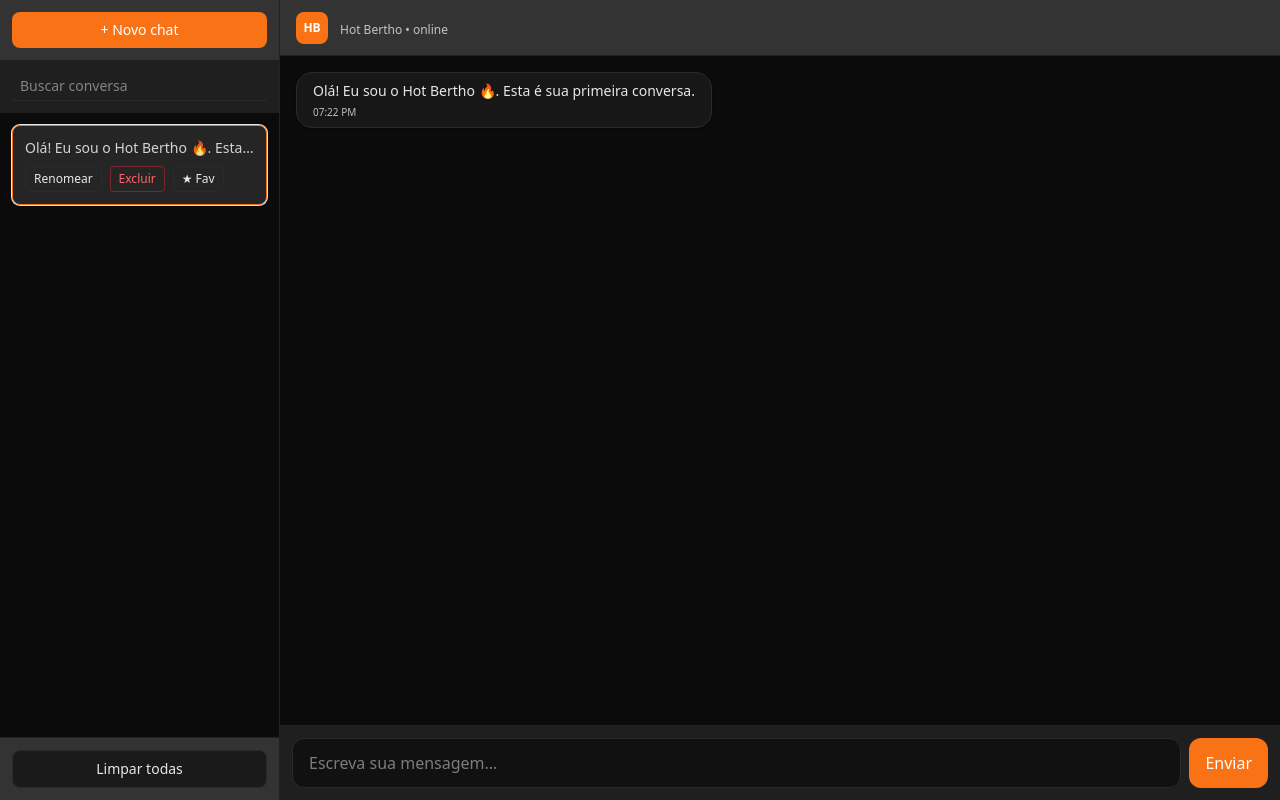
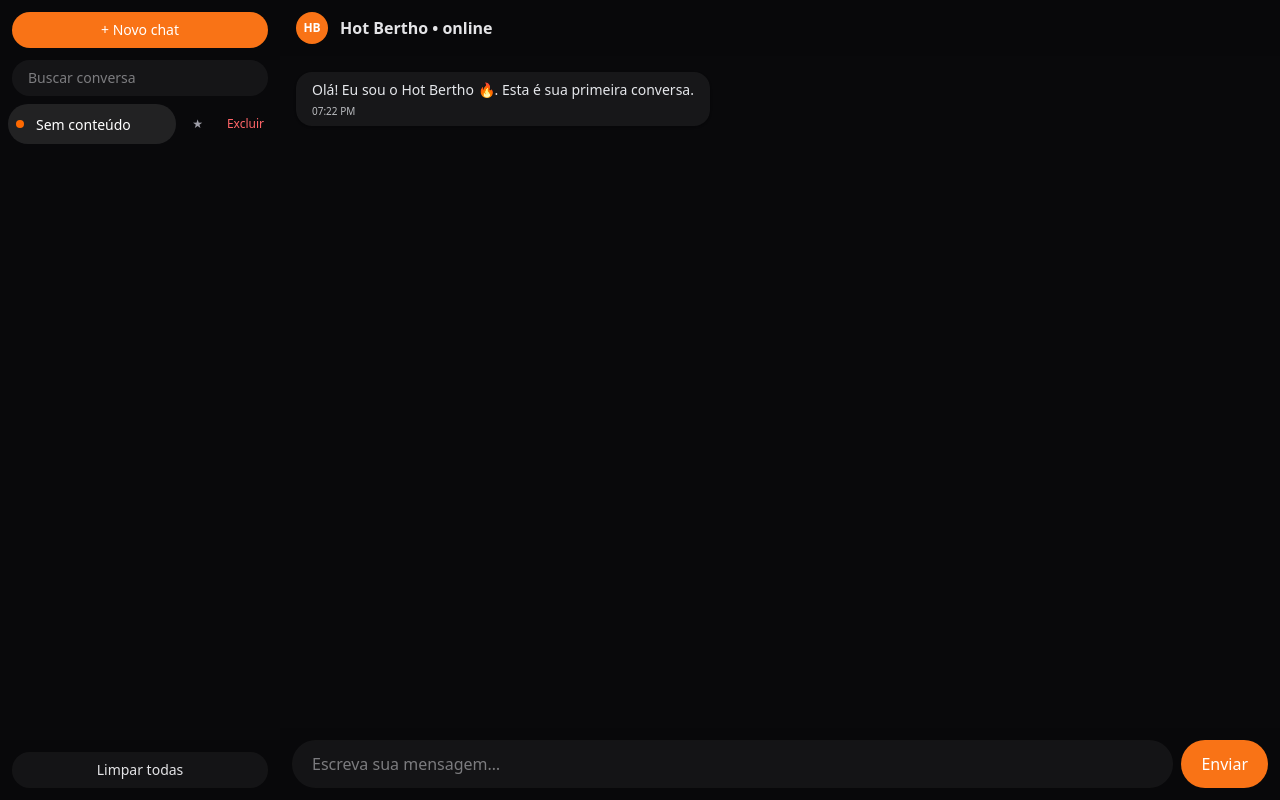
Before and after one commit to BatePapoQuente/ia-chathot, a Next.js app in the folder ia-chathot/: page / in a window 1280 px wide. Built offline with nearby package versions, Linux system fonts and the light colour scheme.

Commit message:
VIsual mais clean, sem quadrados ou bordas com ponta

```diff
--- a/ia-chathot/app/components/chat/ChatHub.tsx
+++ b/ia-chathot/app/components/chat/ChatHub.tsx
@@ -5,21 +5,18 @@ import ConversationItem from "./ConversationItem";
 
 type Author = "me" | "hot";
 type Message = { id: string; author: Author; text: string; timestamp: number };
-type Thread = { id: string; title: string; messages: Message[]; favorite?: boolean };
+type Thread  = { id: string; title: string; messages: Message[]; favorite?: boolean };
 
 const STORAGE_KEY = "hub:threads";
 const ORANGE = "#f97316";
-const BG_DARK = "#0b0b0b";
-const PANEL = "#1f1f1f";
-const PANEL_2 = "#333333";
 
 export default function ChatHub() {
-  const [threads, setThreads] = useState<Thread[]>([]);
+  const [threads, setThreads]   = useState<Thread[]>([]);
   const [activeId, setActiveId] = useState<string>("");
-  const [query, setQuery] = useState<string>("");
-  const [input, setInput] = useState<string>("");
+  const [query, setQuery]       = useState<string>("");
+  const [input, setInput]       = useState<string>("");
 
-  // carregar histórico
+  // carregar/salvar histórico
   useEffect(() => {
     const raw = localStorage.getItem(STORAGE_KEY);
     if (raw) {
@@ -44,28 +41,17 @@ export default function ChatHub() {
       localStorage.setItem(STORAGE_KEY, JSON.stringify([first]));
     }
   }, []);
+  useEffect(() => localStorage.setItem(STORAGE_KEY, JSON.stringify(threads)), [threads]);
 
-  // salvar
-  useEffect(() => {
-    localStorage.setItem(STORAGE_KEY, JSON.stringify(threads));
-  }, [threads]);
+  const active = useMemo(() => threads.find(t => t.id === activeId), [threads, activeId]);
 
-  const listRef = useRef<HTMLDivElement>(null);
-  useEffect(() => {
-    listRef.current?.scrollTo({ top: listRef.current.scrollHeight, behavior: "smooth" });
-  }, [activeId, threads]);
-
-  const active = useMemo<Thread | undefined>(
-    () => threads.find((t: Thread) => t.id === activeId),
-    [threads, activeId]
-  );
-
-  // filtro da busca: título + última msg
-  const filteredThreads = useMemo<Thread[]>(() => {
+  const filteredThreads = useMemo(() => {
     const q = query.toLowerCase();
-    return threads.filter((t: Thread) =>
-      `${t.title} ${t.messages.at(-1)?.text ?? ""}`.toLowerCase().includes(q)
-    );
+    return threads.filter(t => {
+      const first = t.messages[0]?.text ?? "";
+      const last  = t.messages.at(-1)?.text ?? "";
+      return `${first} ${last}`.toLowerCase().includes(q);
+    });
   }, [threads, query]);
 
   function newThread() {
@@ -81,58 +67,28 @@ export default function ChatHub() {
         },
       ],
     };
-    setThreads((prev: Thread[]) => [n, ...prev]);
+    setThreads(prev => [n, ...prev]);
     setActiveId(n.id);
   }
-
   function toggleFavorite(id: string) {
-    setThreads((prev: Thread[]) =>
-      prev.map((t: Thread) => (t.id === id ? { ...t, favorite: !t.favorite } : t))
-    );
+    setThreads(prev => prev.map(t => (t.id === id ? { ...t, favorite: !t.favorite } : t)));
   }
-
   function deleteThread(id: string) {
-    const rest = threads.filter((t: Thread) => t.id !== id);
+    const rest = threads.filter(t => t.id !== id);
     setThreads(rest);
     if (id === activeId) setActiveId(rest[0]?.id ?? "");
   }
-
-  function renameThread(id: string) {
-    const title = prompt("Novo título da conversa:")?.trim();
-    if (!title) return;
-    setThreads((prev: Thread[]) => prev.map((t: Thread) => (t.id === id ? { ...t, title } : t)));
-  }
-
   function send() {
     const text = input.trim();
     if (!text || !active) return;
-    const msg: Message = {
-      id: crypto.randomUUID?.() ?? String(Date.now()),
-      author: "me",
-      text,
-      timestamp: Date.now(),
-    };
-    setThreads((prev: Thread[]) =>
-      prev.map((t: Thread) => (t.id === active.id ? { ...t, messages: [...t.messages, msg] } : t))
-    );
+    const msg: Message = { id: crypto.randomUUID?.() ?? String(Date.now()), author: "me", text, timestamp: Date.now() };
+    setThreads(prev => prev.map(t => (t.id === active.id ? { ...t, messages: [...t.messages, msg] } : t)));
     setInput("");
-
-    // auto-reply simples
     setTimeout(() => {
-      const reply: Message = {
-        id: crypto.randomUUID?.() ?? String(Date.now() + 1),
-        author: "hot",
-        text: "Anotado! 🔥",
-        timestamp: Date.now(),
-      };
-      setThreads((prev: Thread[]) =>
-        prev.map((t: Thread) =>
-          t.id === active.id ? { ...t, messages: [...t.messages, reply] } : t
-        )
-      );
-    }, 400);
+      const reply: Message = { id: crypto.randomUUID?.() ?? String(Date.now()+1), author: "hot", text: "Anotado! 🔥", timestamp: Date.now() };
+      setThreads(prev => prev.map(t => (t.id === active.id ? { ...t, messages: [...t.messages, reply] } : t)));
+    }, 350);
   }
-
   function clearAll() {
     if (!confirm("Limpar todas as conversas?")) return;
     setThreads([]);
@@ -141,137 +97,106 @@ export default function ChatHub() {
   }
 
   return (
-    <div className="flex h-[calc(100vh-0px)]" style={{ backgroundColor: BG_DARK, color: "#e5e7eb" }}>
-      {/* SIDEBAR */}
-      <aside className="hidden md:flex w-[280px] h-full flex-col border-r" style={{ borderColor: "#222" }}>
-        {/* topo */}
-        <div className="p-3 sticky top-0 z-10" style={{ backgroundColor: PANEL_2 }}>
+    <div className="flex h-screen bg-zinc-950 text-zinc-200">
+      {/* SIDEBAR — sem caixas */}
+      <aside className="hidden md:flex w-[280px] h-full flex-col">
+        {/* topo (botão pílula) */}
+        <div className="p-3 sticky top-0 z-10 bg-zinc-950/80 backdrop-blur">
           <button
             onClick={newThread}
-            className="w-full text-sm px-3 py-2 rounded-lg"
-            style={{ backgroundColor: ORANGE, color: "#fff" }}
+            className="w-full text-sm px-4 py-2 rounded-full text-white hover:opacity-90"
+            style={{ backgroundColor: ORANGE }}
           >
             + Novo chat
           </button>
         </div>
 
-        {/* busca */}
-        <div className="p-3" style={{ backgroundColor: PANEL }}>
+        {/* busca (pílula) */}
+        <div className="px-3 pb-2">
           <input
             value={query}
-            onChange={(e: React.ChangeEvent<HTMLInputElement>) => setQuery(e.target.value)}
+            onChange={(e) => setQuery(e.target.value)}
             placeholder="Buscar conversa"
-            className="w-full px-2 py-1 text-sm bg-transparent outline-none border-b"
-            style={{ borderColor: "#2a2a2a" }}
+            className="w-full px-4 py-2 rounded-full bg-white/5 outline-none focus:bg-white/10 transition text-sm"
           />
         </div>
 
-        {/* lista de conversas (sem título – só o 1º conteúdo) */}
-        <div className="flex-1 overflow-auto p-3 space-y-2" style={{ backgroundColor: BG_DARK }}>
-          {filteredThreads.map((t: Thread) => {
-            const isActive = t.id === activeId;
-            const first = t.messages[0]?.text ?? "Sem conteúdo";
-            return (
-              <div
-                key={t.id}
+        {/* lista sem cartões */}
+        <div className="flex-1 overflow-auto px-2 pb-3 space-y-1">
+          {filteredThreads.map(t => (
+            <div key={t.id} className="flex items-center gap-2">
+              <div className="flex-1">
+                <ConversationItem
+                  conv={t as any}
+                  isActive={t.id === activeId}
                   onClick={() => setActiveId(t.id)}
-                className={`rounded-lg border cursor-pointer ${isActive ? "ring-1" : ""}`}
-                style={{
-                  backgroundColor: isActive ? "#252525" : "#171717",
-                  borderColor: isActive ? ORANGE : "#2a2a2a",
-                }}
+                />
+              </div>
+              {/* ações “ghost”, sem borda/caixa */}
+              <button
+                onClick={() => toggleFavorite(t.id)}
+                className={`text-xs px-2 py-1 rounded-full hover:bg-white/5 ${t.favorite ? "text-orange-400" : "text-zinc-400"}`}
+                title="Favoritar"
               >
-                <div className="p-3">
-                  {/* SEM TÍTULO */}
-                  <p className="text-sm opacity-90 line-clamp-1">{first}</p>
-                  <div className="mt-2 flex gap-2">
-                    <button
-                      onClick={(e: React.MouseEvent<HTMLButtonElement>) => {
-                        e.stopPropagation();
-                        renameThread(t.id);
-                      }}
-                      className="text-xs px-2 py-1 rounded border"
-                      style={{ borderColor: "#2a2a2a" }}
-                    >
-                      Renomear
+                ★
               </button>
               <button
-                      onClick={(e: React.MouseEvent<HTMLButtonElement>) => {
-                        e.stopPropagation();
-                        deleteThread(t.id);
-                      }}
-                      className="text-xs px-2 py-1 rounded border border-red-500/40 text-red-400"
+                onClick={() => deleteThread(t.id)}
+                className="text-xs px-2 py-1 rounded-full hover:bg-white/5 text-red-400"
+                title="Excluir"
               >
                 Excluir
               </button>
-                    <button
-                      onClick={(e: React.MouseEvent<HTMLButtonElement>) => {
-                        e.stopPropagation();
-                        toggleFavorite(t.id);
-                      }}
-                      className="text-xs px-2 py-1 rounded border"
-                      style={{ borderColor: t.favorite ? ORANGE : "#2a2a2a", color: t.favorite ? ORANGE : undefined }}
-                    >
-                      ★ Fav
-                    </button>
             </div>
-                </div>
-              </div>
-            );
-          })}
+          ))}
         </div>
 
-        {/* rodapé */}
-        <div className="p-3 border-t" style={{ borderColor: "#222", backgroundColor: PANEL_2 }}>
+        {/* rodapé “limpo” */}
+        <div className="p-3 sticky bottom-0 bg-zinc-950/80 backdrop-blur">
           <button
             onClick={clearAll}
-            className="w-full text-sm px-3 py-2 rounded-lg border"
-            style={{ borderColor: "#2a2a2a", backgroundColor: "#1a1a1a" }}
+            className="w-full text-sm px-4 py-2 rounded-full bg-white/5 hover:bg-white/10"
           >
             Limpar todas
           </button>
         </div>
       </aside>
 
-      {/* CONTEÚDO */}
+      {/* ÁREA DO CHAT */}
       <main className="flex-1 h-full flex flex-col">
-        {/* topbar */}
-        <div
-          className="h-14 px-4 flex items-center justify-between border-b sticky top-0 z-10"
-          style={{ backgroundColor: PANEL_2, borderColor: "#222" }}
-        >
+        {/* topbar sem barra/caixa */}
+        <div className="h-14 px-4 flex items-center justify-between sticky top-0 z-10 bg-zinc-950/80 backdrop-blur">
           <div className="flex items-center gap-3">
-            <div className="h-8 w-8 rounded-lg grid place-items-center text-white" style={{ backgroundColor: ORANGE }}>
+            <div className="h-8 w-8 rounded-full grid place-items-center text-white" style={{ backgroundColor: ORANGE }}>
               <span className="text-xs font-bold">HB</span>
             </div>
             <div>
-              <p className="font-semibold leading-4">{/* pode mostrar t.title aqui se quiser */}</p>
-              <span className="text-xs opacity-80">Hot Bertho • online</span>
+              <p className="font-semibold leading-4">Hot Bertho • online</p>
+              {/* se quiser, dá pra por o primeiro conteúdo da conversa ativa aqui */}
             </div>
           </div>
         </div>
 
-        {/* mensagens */}
-        <div ref={listRef} className="flex-1 overflow-auto p-4 space-y-2" style={{ backgroundColor: BG_DARK }}>
-          {active?.messages.map((m: Message) => (
+        {/* mensagens (só bolhas, sem cards) */}
+        <div className="flex-1 overflow-auto p-4 space-y-2">
+          {active?.messages.map(m => (
             <Bubble key={m.id} author={m.author} text={m.text} timestamp={m.timestamp} />
           ))}
         </div>
 
-        {/* input */}
-        <div className="p-3 border-t" style={{ backgroundColor: PANEL, borderColor: "#222" }}>
+        {/* input em pílula */}
+        <div className="p-3 bg-zinc-950/80 backdrop-blur">
           <div className="flex gap-2">
             <input
               value={input}
-              onChange={(e: React.ChangeEvent<HTMLInputElement>) => setInput(e.target.value)}
-              onKeyDown={(e: React.KeyboardEvent<HTMLInputElement>) => (e.key === "Enter" ? send() : undefined)}
+              onChange={(e) => setInput(e.target.value)}
+              onKeyDown={(e) => (e.key === "Enter" ? send() : undefined)}
               placeholder="Escreva sua mensagem…"
-              className="flex-1 px-4 py-3 rounded-xl outline-none border"
-              style={{ backgroundColor: "#111", borderColor: "#2a2a2a" }}
+              className="flex-1 px-5 py-3 rounded-full outline-none bg-white/5 focus:bg-white/10"
             />
             <button
               onClick={send}
-              className="px-4 py-3 rounded-xl text-white hover:opacity-90"
+              className="px-5 py-3 rounded-full text-white hover:opacity-90"
               style={{ backgroundColor: ORANGE }}
             >
               Enviar
@@ -284,16 +209,15 @@ export default function ChatHub() {
 }
 
 function Bubble({ author, text, timestamp }: { author: Author; text: string; timestamp: number }) {
-  const me = author === "me";
+  const me   = author === "me";
   const time = new Date(timestamp).toLocaleTimeString([], { hour: "2-digit", minute: "2-digit" });
   return (
     <div className={`flex ${me ? "justify-end" : "justify-start"}`}>
       <div
-        className="max-w-[80%] rounded-2xl px-4 py-2 text-sm shadow border"
-        style={
-          me
-            ? { backgroundColor: "#f97316", color: "#fff", borderColor: "#f97316" }
-            : { backgroundColor: "#171717", color: "#e5e7eb", borderColor: "#2a2a2a" }
+        className={`max-w-[80%] px-4 py-2 text-sm rounded-2xl shadow`}
+        style={ me
+          ? { backgroundColor: ORANGE, color: "#fff" }
+          : { backgroundColor: "rgba(255,255,255,0.06)", color: "rgb(229,231,235)" }
         }
       >
         <p className="whitespace-pre-wrap">{text}</p>
--- a/ia-chathot/app/components/chat/ConversationItem.tsx
+++ b/ia-chathot/app/components/chat/ConversationItem.tsx
@@ -1,24 +1,35 @@
-// app/components/chat/ConversationItem.tsx
 "use client";
+
 import { getFirstText, type ConvLike } from "../../lib/getFirstText";
-// se der erro no alias, troque por: ../../../lib/getFirstText
 
-type Props = { conv: ConvLike; isActive?: boolean; onClick?: () => void };
+type Props = {
+  conv: ConvLike;
+  isActive?: boolean;
+  onClick?: () => void;
+};
 
 export default function ConversationItem({ conv, isActive, onClick }: Props) {
   const preview = getFirstText(conv);
+
   return (
     <button
       onClick={onClick}
       className={[
-        "w-full text-left rounded-md px-3 py-2 transition",
-        isActive ? "bg-[#333333] text-white" : "text-zinc-200 hover:bg-zinc-800/60",
+        "group relative w-full text-left px-4 py-2 rounded-full transition",
+        isActive ? "bg-white/10 text-white" : "hover:bg-white/5 text-zinc-200",
       ].join(" ")}
       title={preview}
     >
-      <p className="text-sm leading-5 overflow-hidden text-ellipsis whitespace-nowrap">
+      {/* indicador sutil da ativa (sem retângulo) */}
+      <span
+        className={[
+          "absolute left-2 top-1/2 -translate-y-1/2 h-2 w-2 rounded-full",
+          isActive ? "bg-orange-500" : "bg-transparent group-hover:bg-zinc-500/60",
+        ].join(" ")}
+      />
+      <span className="pl-3 text-sm leading-5 overflow-hidden text-ellipsis whitespace-nowrap">
         {preview}
-      </p>
+      </span>
     </button>
   );
 }
```
Also changed, not shown: ia-chathot/app/globals.css (+10 -0 lines). Lines whose indentation alone changed are shown as unchanged.
